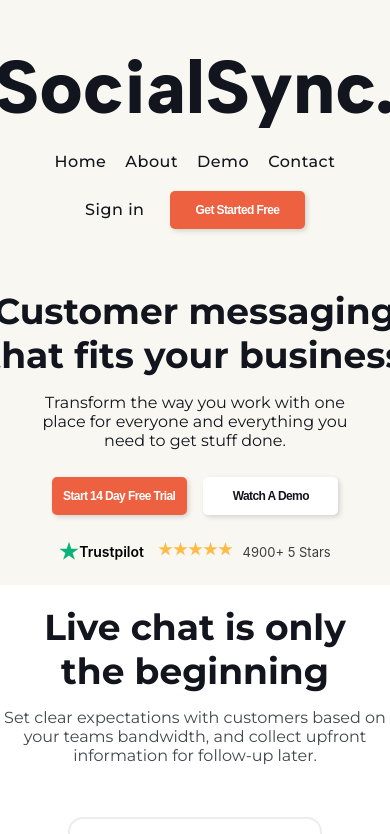
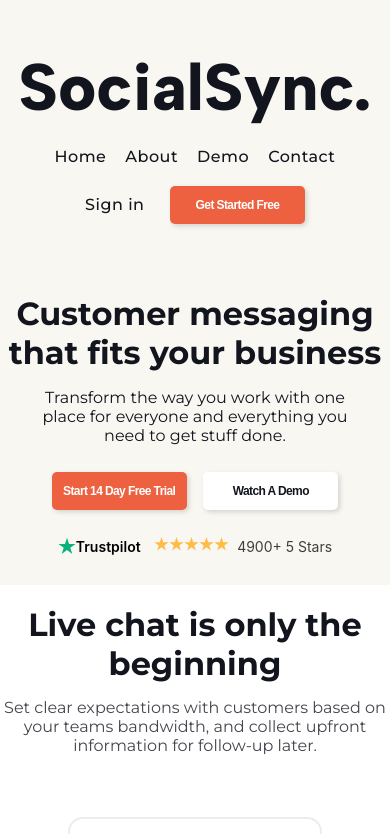
Before and after one commit to akinevans/socialsync, a React (Create React App) app: page / in a window 390 px wide. Shown: the top 834 px of the page. Built offline with nearby package versions, Linux system fonts and the light colour scheme.

Commit message:
Update responsive views for Navigation, Hero and Hero_Spacer components

```diff
--- a/src/components/Hero.css
+++ b/src/components/Hero.css
@@ -161,3 +161,35 @@
     font-size: 13px;
   }
 } /*End Tablet View*/
+
+/** Mobile View 475px; */
+/** Mobile View 475px; */
+/** Mobile View 475px; */
+
+@media (max-width: 475px) {
+  .hero-title h1 {
+    font-size: 32px;
+  }
+
+  .one-star {
+    width: 18px;
+    height: 18px;
+  }
+
+  .review-title {
+    font-size: 14px;
+    font-weight: 600;
+    padding-right: 10px;
+  }
+
+  .five-star {
+    width: 75px;
+    /* border: 1px solid black; */
+  }
+
+  .end-review {
+    color: rgba(0, 0, 0, 0.75);
+    font-size: 14px;
+    padding-left: 8px;
+  }
+} /*End Mobile View*/
--- a/src/components/Hero_Spacer.css
+++ b/src/components/Hero_Spacer.css
@@ -77,3 +77,13 @@
     font-size: 16px;
   }
 } /*End Tablet View*/
+
+/** Mobile View 475px; */
+/** Mobile View 475px; */
+/** Mobile View 475px; */
+
+@media (max-width: 475px) {
+  .hero-spacer-title {
+    font-size: 32px;
+  }
+} /*End Mobile View*/
--- a/src/components/Navigation.css
+++ b/src/components/Navigation.css
@@ -158,3 +158,13 @@
     font-size: 16px;
   }
 } /*End Tablet Media Query*/
+
+/** Mobile View 475px; */
+/** Mobile View 475px; */
+/** Mobile View 475px; */
+
+@media (max-width: 475px) {
+  .title-wrapper h1 {
+    font-size: 66px;
+  }
+} /*End Mobile View*/
```
